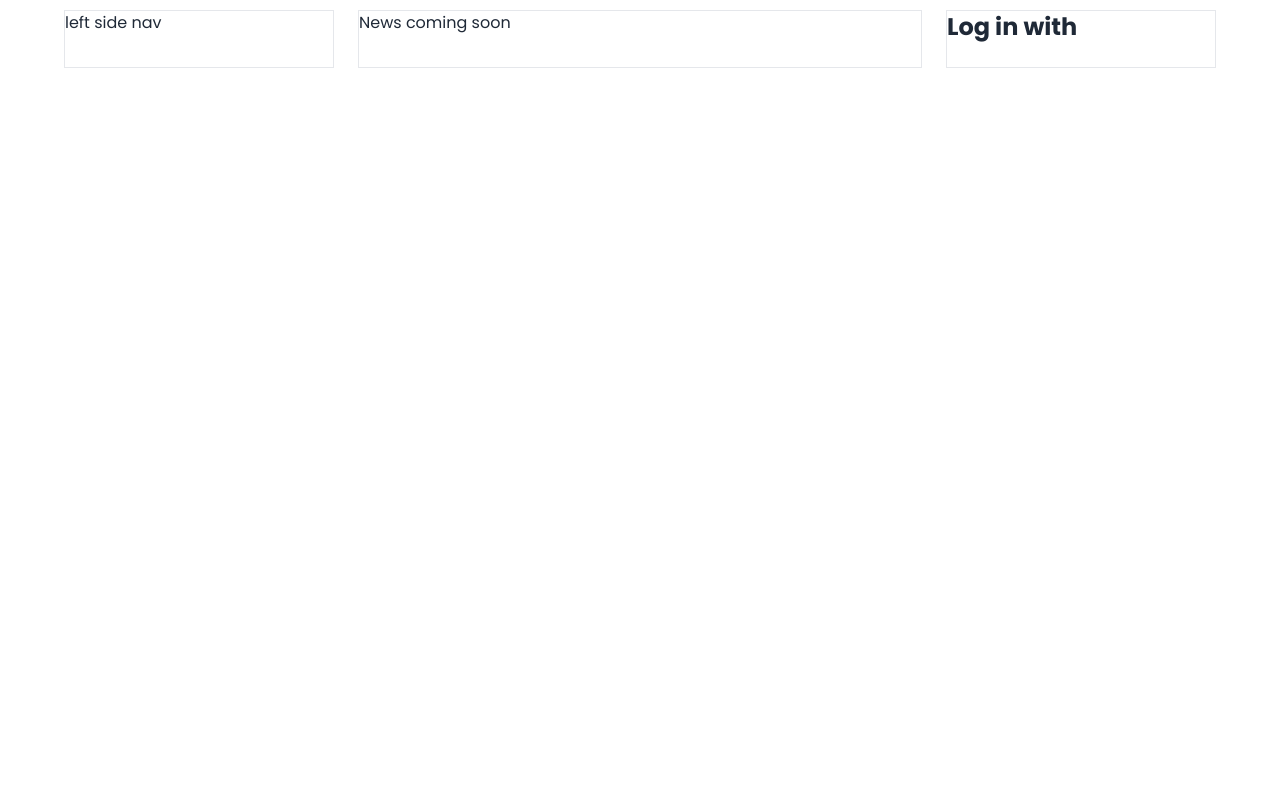
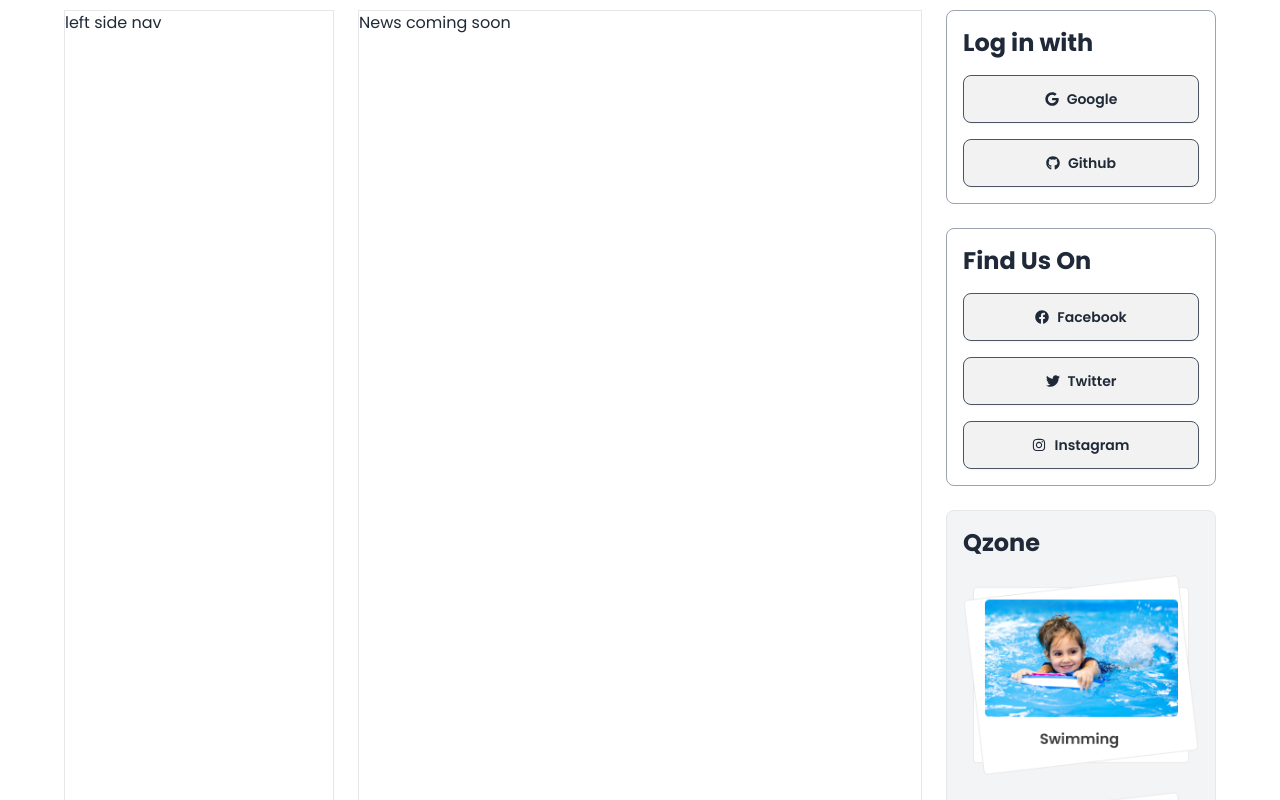
Before and after one commit to tisabbir/dragon-news-main, a React (Vite) app: page / in a window 1280 px wide. Shown: the part 400-1200 px from the top of the page. Before the commit the page ends 800 px from the top, so only its background shows below. Built offline with nearby package versions, Linux system fonts and the light colour scheme.

Commit message:
left side navbar done Alhamdulillah

```diff
--- a/package.json
+++ b/package.json
@@ -17,6 +17,7 @@
     "react": "^18.2.0",
     "react-dom": "^18.2.0",
     "react-fast-marquee": "^1.6.4",
+    "react-icons": "^5.0.1",
     "react-router-dom": "^6.22.3",
     "sort-by": "^0.0.2"
   },
--- a/src/Layouts/Home.jsx
+++ b/src/Layouts/Home.jsx
@@ -16,7 +16,7 @@ const Home = () => {
           <LeftSideNav />
         </div>
         <div className="col-span-2 border"> News coming soon</div>
-        <div className="border">
+        <div className="">
           <RightSideNav />
         </div>
       </div>
--- a/src/pages/shared/RightSideNav.jsx
+++ b/src/pages/shared/RightSideNav.jsx
@@ -1,7 +1,49 @@
+import {
+  FaFacebook,
+  FaGithub,
+  FaGoogle,
+  FaInstagram,
+  FaTwitter,
+} from "react-icons/fa";
+
+import qZone1 from "../../assets/qZone1.png";
+import qZone2 from "../../assets/qZone2.png";
+import qZone3 from "../../assets/qZone3.png";
+
 const RightSideNav = () => {
   return (
     <div>
-      <h1 className="text-2xl font-bold mb-6">Log in with</h1>
+      <div className="p-4 space-y-4 border border-gray-400 rounded-lg">
+        <h1 className="text-2xl font-bold">Log in with</h1>
+
+        <button className="btn border border-gray-600 w-full">
+          <FaGoogle /> Google
+        </button>
+        <button className="btn border border-gray-600 w-full">
+          <FaGithub /> Github
+        </button>
+      </div>
+
+      <div className="p-4 mt-6 space-y-4 border border-gray-400 rounded-lg">
+        <h1 className="text-2xl font-bold">Find Us On</h1>
+
+        <button className="btn border border-gray-600 w-full">
+          <FaFacebook /> Facebook
+        </button>
+        <button className="btn border border-gray-600 w-full">
+          <FaTwitter /> Twitter
+        </button>
+        <button className="btn border border-gray-600 w-full">
+          <FaInstagram /> Instagram
+        </button>
+      </div>
+
+      <div className="p-4 mt-6 space-y-4 border bg-gray-100 mb-12 rounded-lg">
+        <h1 className="text-2xl font-bold">Qzone</h1>
+        <img src={qZone1} />
+        <img src={qZone2} />
+        <img src={qZone3} />
+      </div>
     </div>
   );
 };
```
Also changed, not shown: 1 other file (tests, documents, lock files or other folders).
